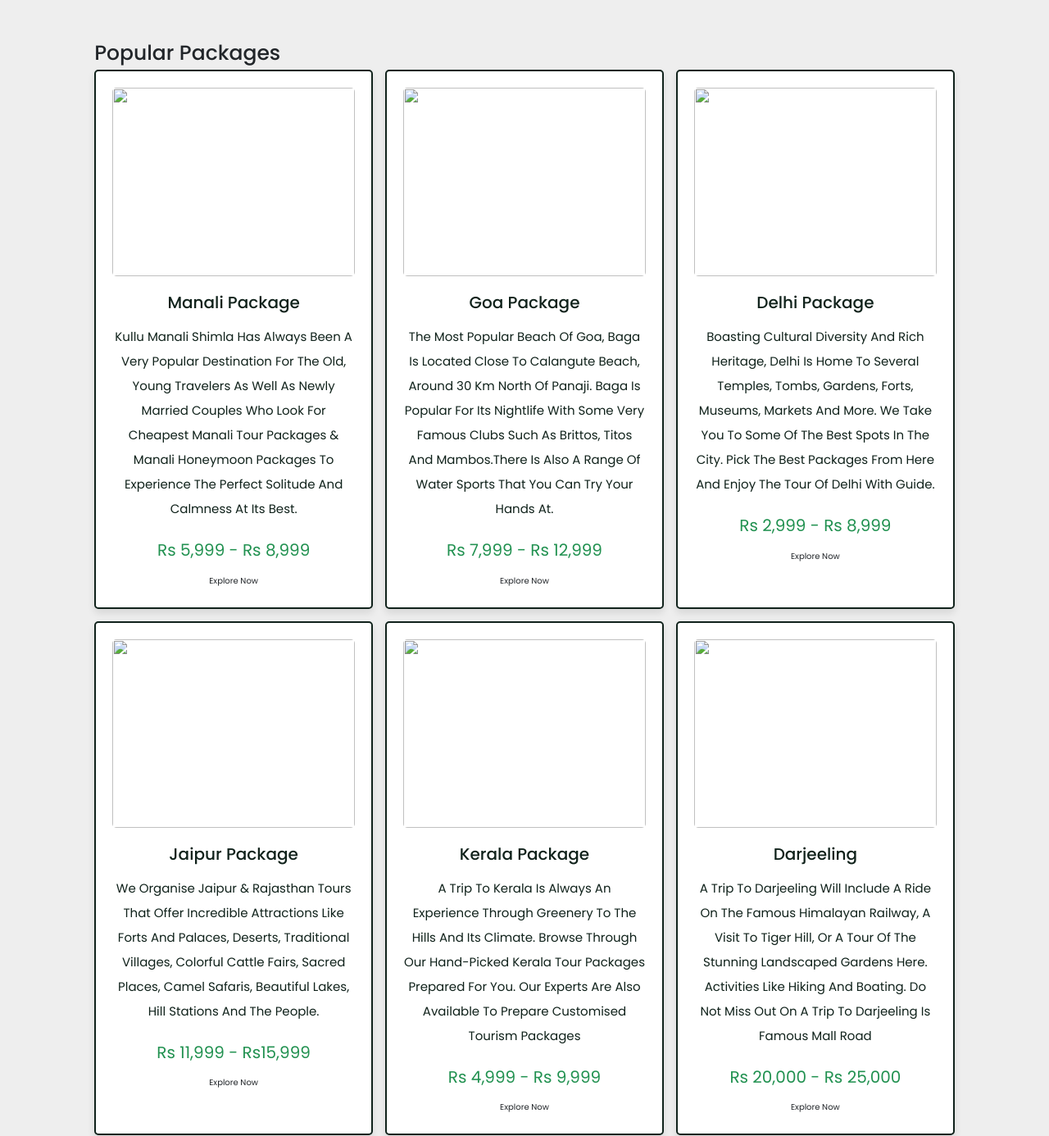
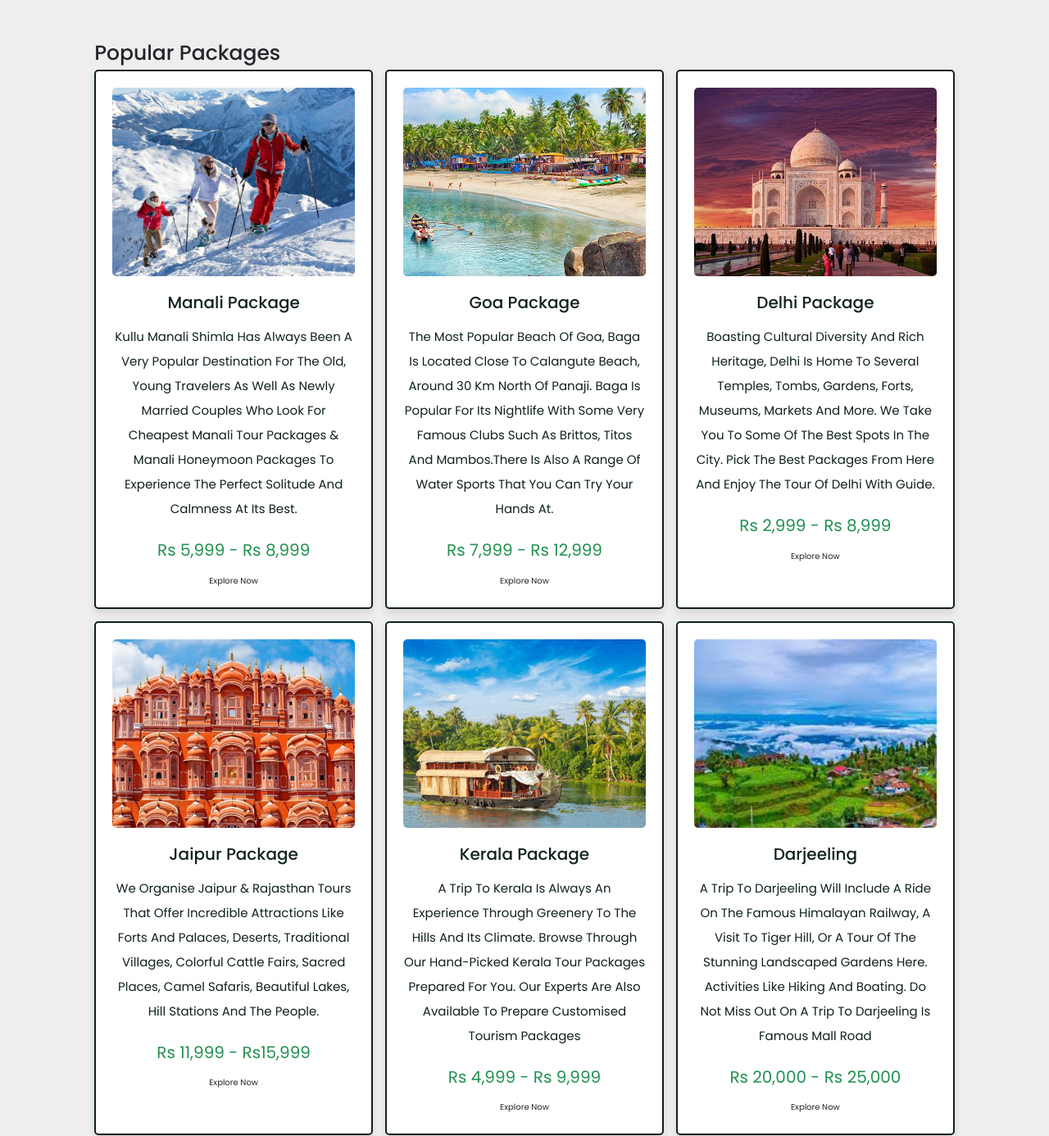
Before and after one commit to Krishika119/Travel_web, a plain HTML site: page places.html in a window 1280 px wide. Shown: the top 1386 px of the page at 82% size. Drawn offline with nearby package versions, Linux system fonts and the light colour scheme.

Commit message:
Add files via upload

```diff
--- a/places.html
+++ b/places.html
@@ -12,7 +12,7 @@
 
         <div class="box">
             <div class="image">
-                <img src="img/img-1.jpg" alt="">
+                <img src="img-1.jpg" alt="">
             </div>
             <div class="content">
                 <h3>Manali Package</h3>
@@ -24,7 +24,7 @@
 
         <div class="box">
             <div class="image">
-                <img src="img/img-2.jpg" alt="">
+                <img src="img-2.jpg" alt="">
             </div>
             <div class="content">
                 <h3>Goa Package</h3>
@@ -36,7 +36,7 @@
 
         <div class="box">
             <div class="image">
-                <img src="img/img-3.jpg" alt="">
+                <img src="img-3.jpg" alt="">
             </div>
             <div class="content">
                 <h3>Delhi Package</h3>
@@ -48,7 +48,7 @@
 
         <div class="box">
             <div class="image">
-                <img src="img/img-4.jpg" alt="">
+                <img src="img-4.jpg" alt="">
             </div>
             <div class="content">
                 <h3>Jaipur Package</h3>
@@ -60,7 +60,7 @@
 
         <div class="box">
             <div class="image">
-                <img src="img/img-5.jpg" alt="">
+                <img src="img-5.jpg" alt="">
             </div>
             <div class="content">
                 <h3>Kerala Package</h3>
@@ -72,7 +72,7 @@
 
         <div class="box">
             <div class="image">
-                <img src="img/img-6.jpg" alt="">
+                <img src="img-6.jpg" alt="">
             </div>
             <div class="content">
                 <h3>Darjeeling</h3>
```
Also changed, not shown: index.html (+1 -1 lines), hero-img.png (added), img-1.jpg (added), img-2.jpg (added), img-3.jpg (added), img-4.jpg (added), img-5.jpg (added), img-6.jpg (added).
